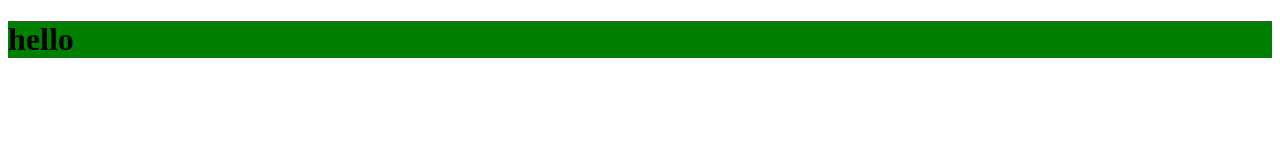
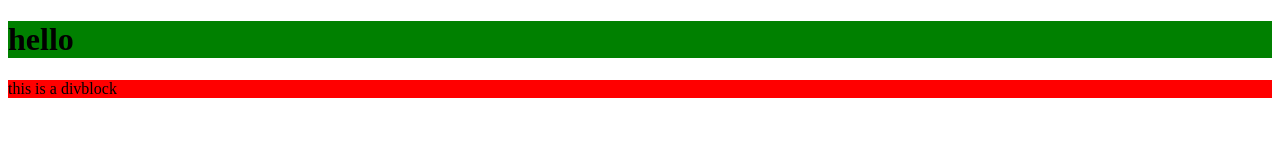
Before and after one commit to AnnaKrifors/Ann-Zeke-Git, a plain HTML site: page index.html in a window 1280 px wide. Drawn offline with Linux system fonts and the light colour scheme.

Commit message:
made a div

```diff
--- a/app.js
+++ b/app.js
@@ -1,3 +1,6 @@
 const h1 = document.querySelector('h1')
 
 h1.style.backgroundColor = 'green';
+
+const div = document.querySelector('div');
+div.style.backgroundColor = 'red';
--- a/index.html
+++ b/index.html
@@ -9,5 +9,6 @@
 </head>
 <body>
     <h1>hello</h1>
+    <div>this is a divblock</div>
 </body>
 </html>
```
